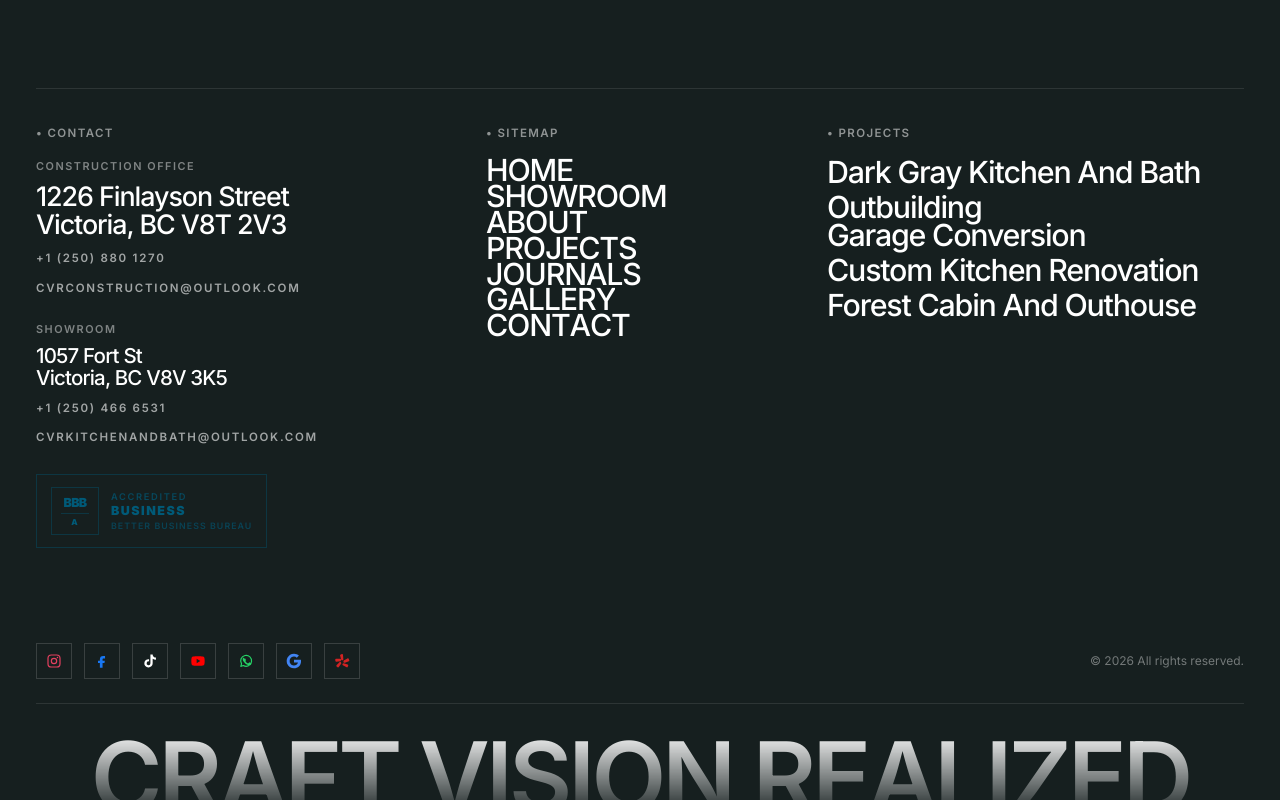
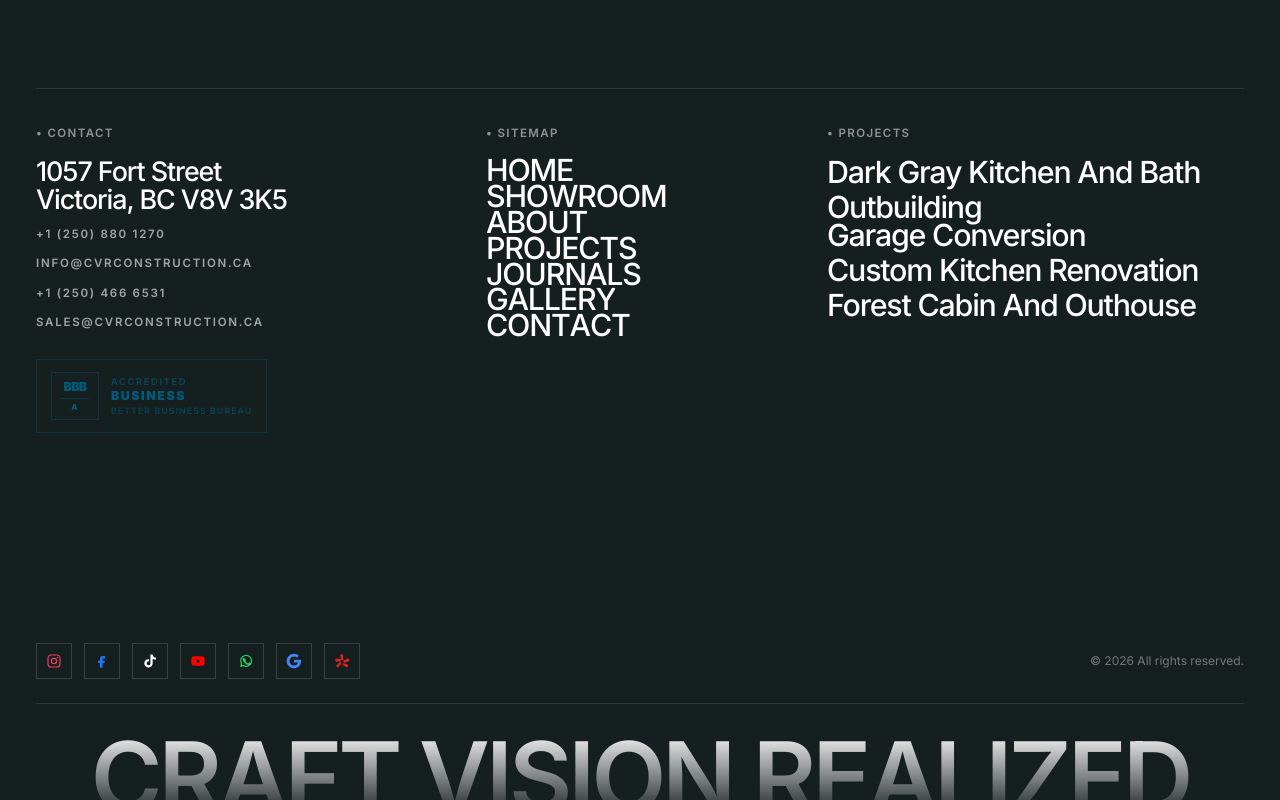
Before and after one commit to 3li-jpg/cvr-construction, a Next.js app: page /about in a window 1280 px wide. Shown: the part 6027-6827 px from the top of the page. Built offline with nearby package versions, Linux system fonts and the light colour scheme.

Commit message:
fix: update footer address and contact emails

```diff
--- a/src/components/Footer.tsx
+++ b/src/components/Footer.tsx
@@ -161,18 +161,15 @@ export function Footer({ showCta = false, hideContactInfo = false }: FooterProps
                     <p className={footerSectionLabelClassName}>• CONTACT</p>
                     <div className="space-y-6">
                       <div>
-                        <p className="mb-2 text-[0.68rem] font-semibold uppercase tracking-[0.14em] text-white/45">
-                          Construction Office
-                        </p>
                         <a
-                          href={businessContact.mapsHref}
+                          href={showroomContact.mapsHref}
                           target="_blank"
                           rel="noreferrer"
                           className={`${footerDisplayLinkClassName} flex-col leading-[1.04]`}
                           style={{ fontSize: "clamp(1.55rem, 2.1vw, 2.65rem)" }}
                         >
-                          <span>{businessContact.addressLine1}</span>
-                          <span>{businessContact.cityRegionPostal}</span>
+                          <span>1057 Fort Street</span>
+                          <span>{showroomContact.cityRegionPostal}</span>
                         </a>
                         <a
                           href={businessContact.phoneHref}
@@ -181,25 +178,10 @@ export function Footer({ showCta = false, hideContactInfo = false }: FooterProps
                           {businessContact.phone}
                         </a>
                         <a
-                          href={businessContact.emailHref}
+                          href="mailto:info@cvrconstruction.ca"
                           className={`${metaLinkClassName} mt-3 flex w-fit text-[0.72rem] font-semibold uppercase tracking-[0.15em] text-white/60`}
                         >
-                          {businessContact.email.toUpperCase()}
-                        </a>
-                      </div>
-                      <div>
-                        <p className="mb-2 text-[0.68rem] font-semibold uppercase tracking-[0.14em] text-white/45">
-                          Showroom
-                        </p>
-                        <a
-                          href={showroomContact.mapsHref}
-                          target="_blank"
-                          rel="noreferrer"
-                          className={`${footerDisplayLinkClassName} flex-col leading-[1.04]`}
-                          style={{ fontSize: "clamp(1.2rem, 1.6vw, 2rem)" }}
-                        >
-                          <span>{showroomContact.addressLine1}</span>
-                          <span>{showroomContact.cityRegionPostal}</span>
+                          INFO@CVRCONSTRUCTION.CA
                         </a>
                         <a
                           href={showroomContact.phoneHref}
@@ -208,10 +190,10 @@ export function Footer({ showCta = false, hideContactInfo = false }: FooterProps
                           {showroomContact.phone}
                         </a>
                         <a
-                          href={showroomContact.emailHref}
+                          href="mailto:sales@cvrconstruction.ca"
                           className={`${metaLinkClassName} mt-3 flex w-fit text-[0.72rem] font-semibold uppercase tracking-[0.15em] text-white/60`}
                         >
-                          {showroomContact.email.toUpperCase()}
+                          SALES@CVRCONSTRUCTION.CA
                         </a>
                       </div>
                     </div>
```
